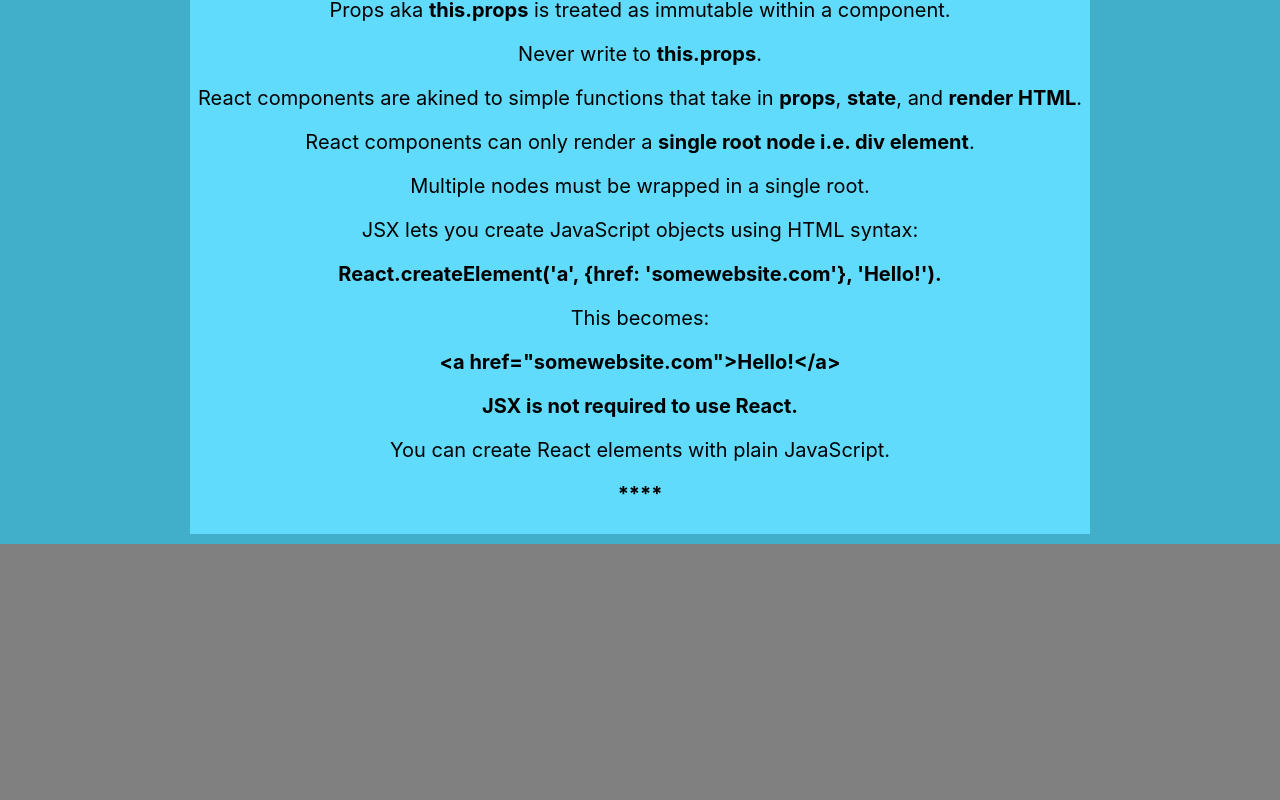
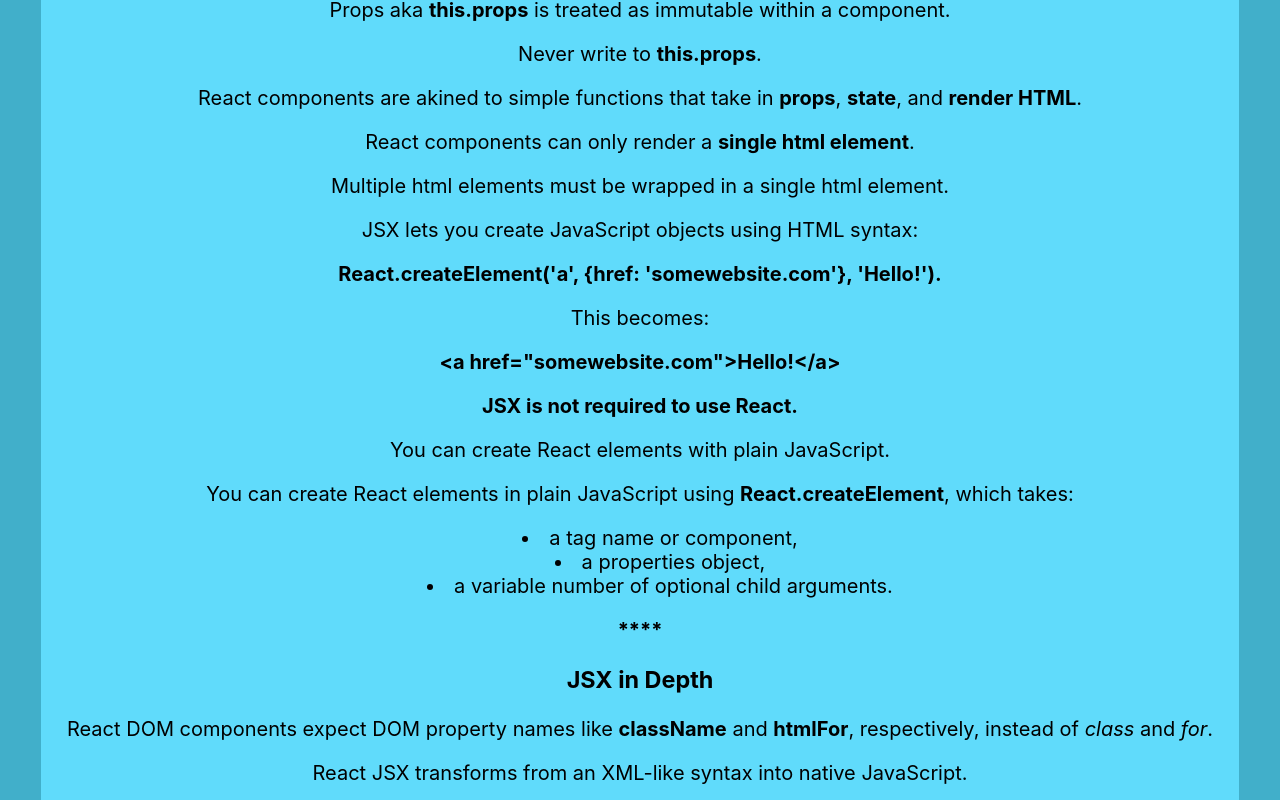
Before and after one commit to walterlee7/reacting-to-concepts, a React (Create React App) app: page / in a window 1280 px wide. Shown: the part 620-1420 px from the top of the page. Before the commit the page ends 1164 px from the top, so only its background shows below. Built offline with nearby package versions, Linux system fonts and the light colour scheme.

Commit message:
3rd markdown file started

```diff
--- a/src/App.css
+++ b/src/App.css
@@ -45,3 +45,8 @@
     background-color: #60DBFB;
     color: black;
 }
+
+ul {
+    text-align: center;
+    list-style-position: inside;
+}
--- a/src/components/concepts.js
+++ b/src/components/concepts.js
@@ -1,7 +1,9 @@
 import React, { Component } from 'react';
+import ReactMarkdown from 'react-markdown';
 import intro from './markup/intro.md';
-import dataDisplay from './markup/dataDisplay.md'
-import ReactMarkdown from 'react-markdown';
+import dataDisplay from './markup/dataDisplay.md';
+import jsxInDepth from './markup/jsxInDepth.md';
+
 
 
 class Concepts extends Component {
@@ -14,7 +16,7 @@ class Concepts extends Component {
     }
 
     async componentDidMount() {
-        let concept = [intro, dataDisplay];
+        let concept = [intro, dataDisplay, jsxInDepth];
         let conceptArray = [];
 
         for (let i = 0; i < concept.length; i++) {
--- a/src/components/markup/dataDisplay.md
+++ b/src/components/markup/dataDisplay.md
@@ -8,9 +8,9 @@ Never write to **this.props**.
 
 React components are akined to simple functions that take in **props**, **state**, and **render HTML**.
 
-React components can only render a **single root node i.e. div element**.
+React components can only render a **single html element**.
 
-Multiple nodes must be wrapped in a single root.
+Multiple html elements must be wrapped in a single html element.
 
 JSX lets you create JavaScript objects using HTML syntax:
 
@@ -24,4 +24,9 @@ This becomes:
 
 You can create React elements with plain JavaScript.
 
+You can create React elements in plain JavaScript using **React.createElement**, which takes:
+- a tag name or component,
+- a properties object,
+- a variable number of optional child arguments.
+
 __****__
--- a/src/components/markup/jsxInDepth.md
+++ b/src/components/markup/jsxInDepth.md
@@ -1 +1,15 @@
 ### JSX in Depth
+
+React DOM components expect DOM property names like **className** and **htmlFor**, respectively, instead of *class* and *for*.
+
+React JSX transforms from an XML-like syntax into native JavaScript.
+
+To use a JavaScript expression as an attribute value, wrap the expression in a pair of curly braces **({})** instead of quotes **("")**:
+
+**var person = <Person name={window.isLoggedIn ? window.name : ''} />;**
+
+Omitting the value of an attribute causes JSX to treat it as **true**. To pass **false**, an attribute expression must be used:
+
+**<input type="button" disabled={false} />;**
+
+__****__
```
